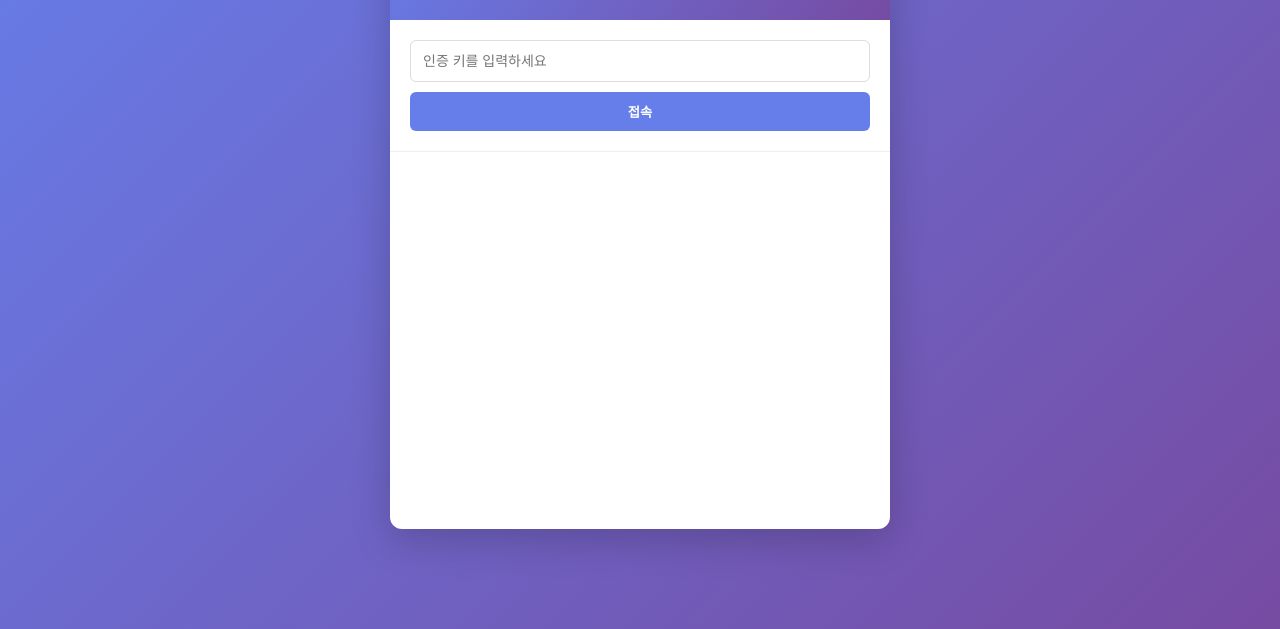
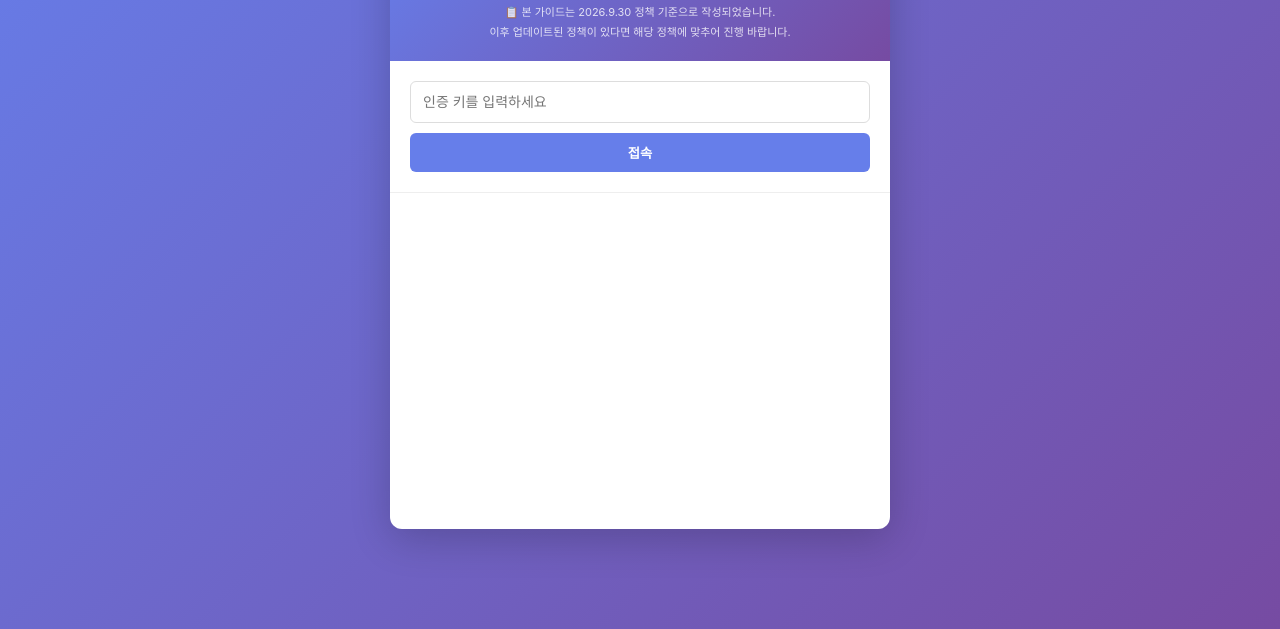
Before and after one commit to Bonnie-hub-web/ahnlab-faq-chatbot, a website: page public/index.html in a window 1280 px wide. Shown: the part 171-800 px from the top of the page. Drawn offline with Linux system fonts and the light colour scheme.

Commit message:
Update index.html

```diff
--- a/public/index.html
+++ b/public/index.html
@@ -178,7 +178,11 @@
         <div class="header">
             <h1>🤖 안랩 FAQ 챗봇</h1>
             <p>궁금한 점을 물어보세요</p>
-        </div>
+      <small style="font-size: 11px; opacity: 0.8; margin-top: 10px; line-height: 1.4;">
+        📋 본 가이드는 2026.9.30 정책 기준으로 작성되었습니다.<br>
+        이후 업데이트된 정책이 있다면 해당 정책에 맞추어 진행 바랍니다.
+    </small>
+</div>
 
         <div class="auth-section show" id="authSection">
             <input type="password" id="authKey" placeholder="인증 키를 입력하세요" autocomplete="off">
```
